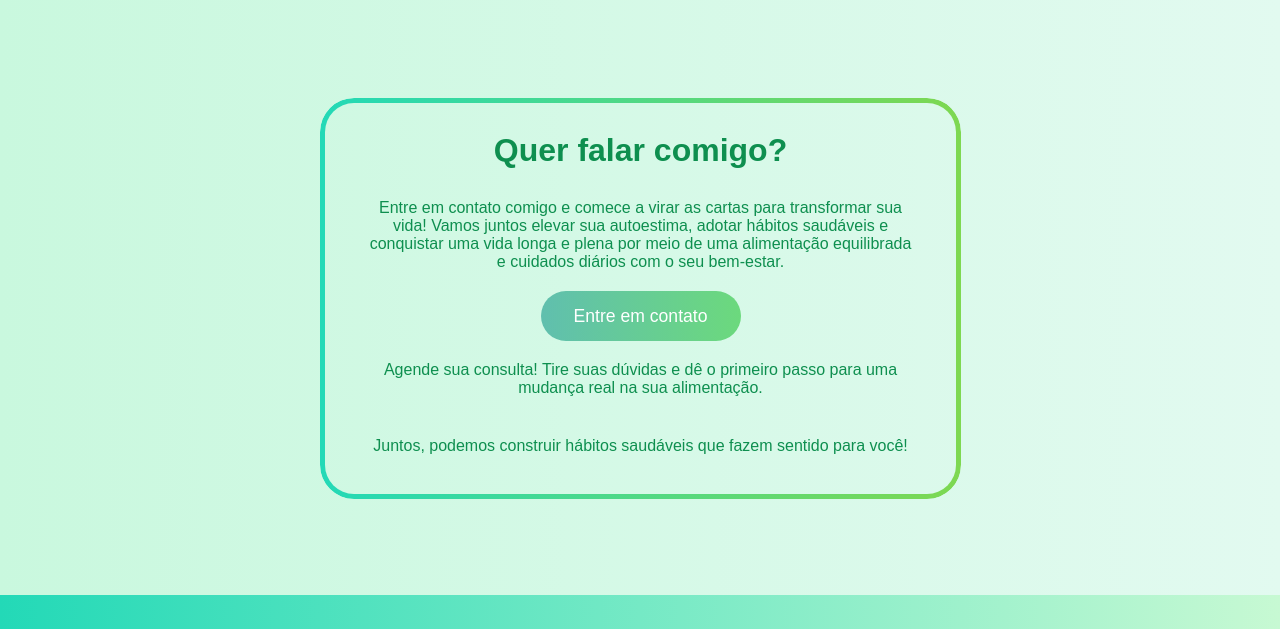
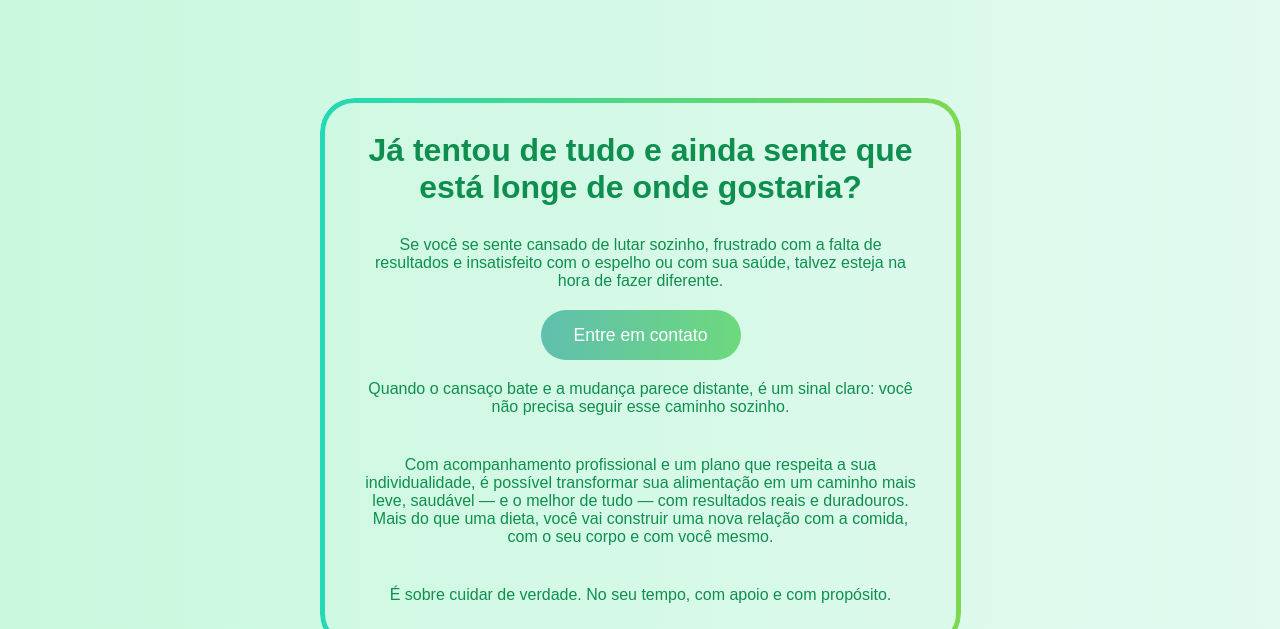
Before and after one commit to Gabrielly-Mascarenhas/gabriellymascarenhas, a plain HTML site: page index.html in a window 1280 px wide. Shown: the part 3310-3939 px from the top of the page. Drawn offline with Linux system fonts and the light colour scheme.

Commit message:
Update index.html

```diff
--- a/index.html
+++ b/index.html
@@ -166,12 +166,13 @@
         </section>
 
         <section id="contato" class="animation">
-            <h1>Quer falar comigo?</h1>
-            <p>Entre em contato comigo e comece a virar as cartas para transformar sua vida! Vamos juntos elevar sua autoestima, adotar hábitos saudáveis e conquistar uma vida longa e plena por meio de uma alimentação equilibrada e cuidados diários com o seu bem-estar.</p>
+            <h1>Já tentou de tudo e ainda sente que está longe de onde gostaria?</h1>
+            <p>Se você se sente cansado de lutar sozinho, frustrado com a falta de resultados e insatisfeito com o espelho ou com sua saúde, talvez esteja na hora de fazer diferente.</p>
             <a href="https://api.whatsapp.com/send?phone=554391227010" target="_blank"><button>Entre em contato</button></a>
-            <p> Agende sua consulta!
-              Tire suas dúvidas e dê o primeiro passo para uma mudança real na sua alimentação.</p>
-              <p>Juntos, podemos construir hábitos saudáveis que fazem sentido para você! </p>
+            <p> Quando o cansaço bate e a mudança parece distante, é um sinal claro: você não precisa seguir esse caminho sozinho.</p>
+              <p>Com acompanhamento profissional e um plano que respeita a sua individualidade, é possível transformar sua alimentação em um caminho mais leve, saudável — e o melhor de tudo — com resultados reais e duradouros.
+Mais do que uma dieta, você vai construir uma nova relação com a comida, com o seu corpo e com você mesmo.</p>
+            <p>É sobre cuidar de verdade. No seu tempo, com apoio e com propósito.</p>
         </section>
     </main>
     <footer>
@@ -183,7 +184,7 @@
         </svg>
       </a>
 
-        <a href="#mail" target="_blank">
+        <a href="gab.mascarenhas_a@hotmail.com" target="_blank">
           <svg xmlns="http://www.w3.org/2000/svg" width="16" height="16" fill="currentColor" class="bi bi-envelope-fill" viewBox="0 0 16 16">
           <path d="M.05 3.555A2 2 0 0 1 2 2h12a2 2 0 0 1 1.95 1.555L8 8.414zM0 4.697v7.104l5.803-3.558zM6.761 8.83l-6.57 4.027A2 2 0 0 0 2 14h12a2 2 0 0 0 1.808-1.144l-6.57-4.027L8 9.586zm3.436-.586L16 11.801V4.697z"/>
         </svg>
```
